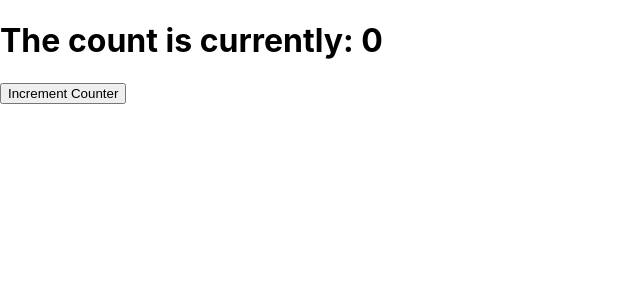
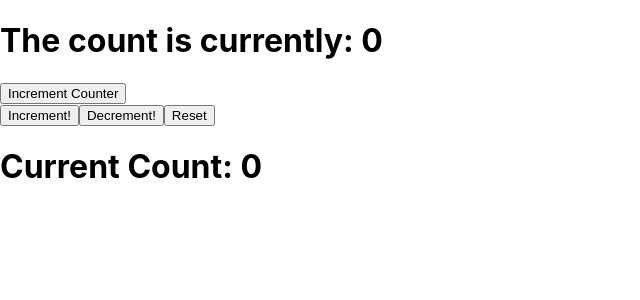
Before and after one commit to kephail/click-counter, a React (Create React App) app: page / in a window 1280 px wide. Shown: the top 300 px of the page, without its empty margins (0-640 px from the left). Built offline with nearby package versions, Linux system fonts and the light colour scheme.

Commit message:
counter component

```diff
--- a/src/App.js
+++ b/src/App.js
@@ -1,5 +1,6 @@
 import React, { Component } from "react";
 import "./App.css";
+import Counter from "./components/Counter";
 
 class App extends Component {
   render() {
@@ -7,6 +8,7 @@
       <div data-test="component-app">
         <h1 data-test="counter-display">The count is currently: 0</h1>
         <button data-test="increment-button">Increment Counter</button>
+        <Counter />
       </div>
     );
   }
--- /dev/null
+++ b/src/components/Counter.js
@@ -0,0 +1,46 @@
+import React from "react";
+
+class Counter extends React.Component {
+  constructor(props) {
+    super(props);
+    this.state = {
+      count: 0
+    };
+    this.increment = this.increment.bind(this);
+    this.decrement = this.decrement.bind(this);
+    this.reset = this.reset.bind(this);
+  }
+  reset() {
+    this.setState({
+      count: 0
+    });
+  }
+  increment() {
+    this.setState(state => ({
+      count: state.count + 1
+    }));
+  }
+  decrement() {
+    this.setState(state => ({
+      count: state.count - 1
+    }));
+  }
+  render() {
+    return (
+      <div>
+        <button className="inc" onClick={this.increment}>
+          Increment!
+        </button>
+        <button className="dec" onClick={this.decrement}>
+          Decrement!
+        </button>
+        <button className="reset" onClick={this.reset}>
+          Reset
+        </button>
+        <h1>Current Count: {this.state.count}</h1>
+      </div>
+    );
+  }
+}
+
+export default Counter;
```
